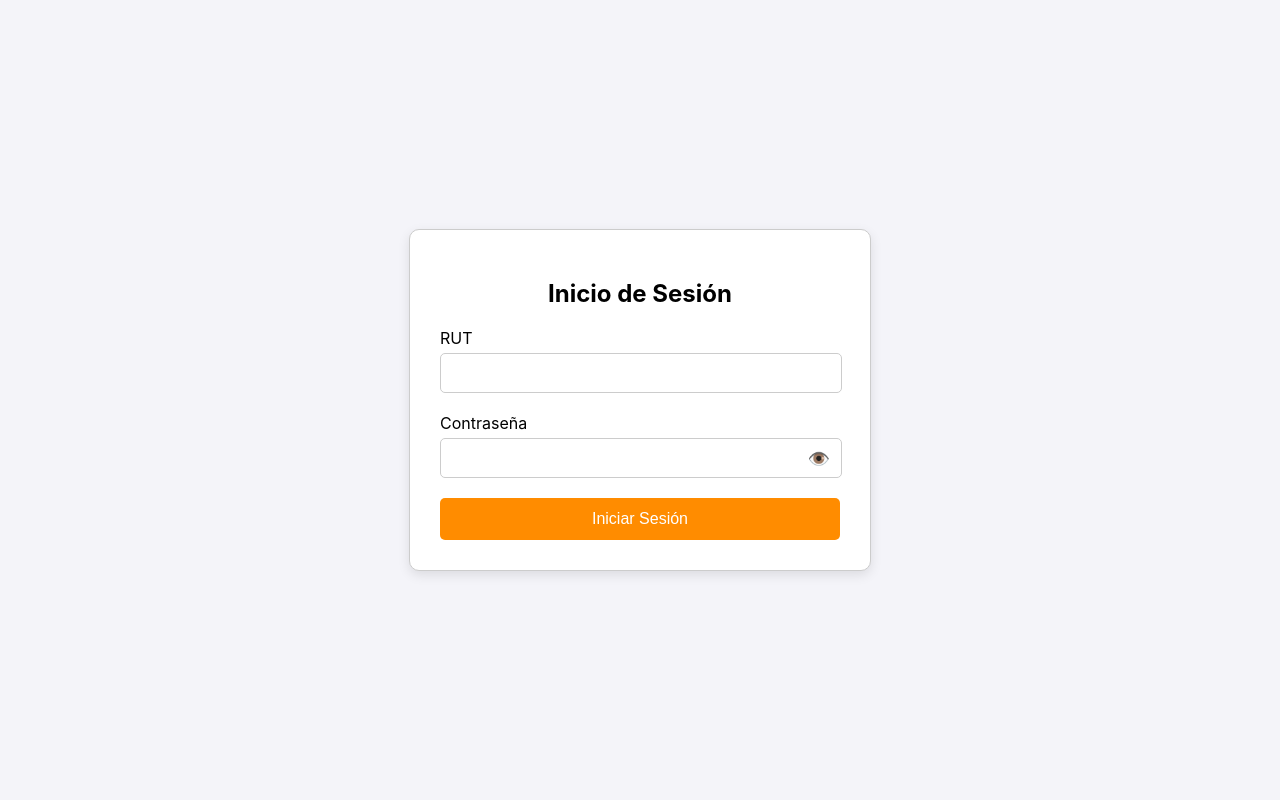
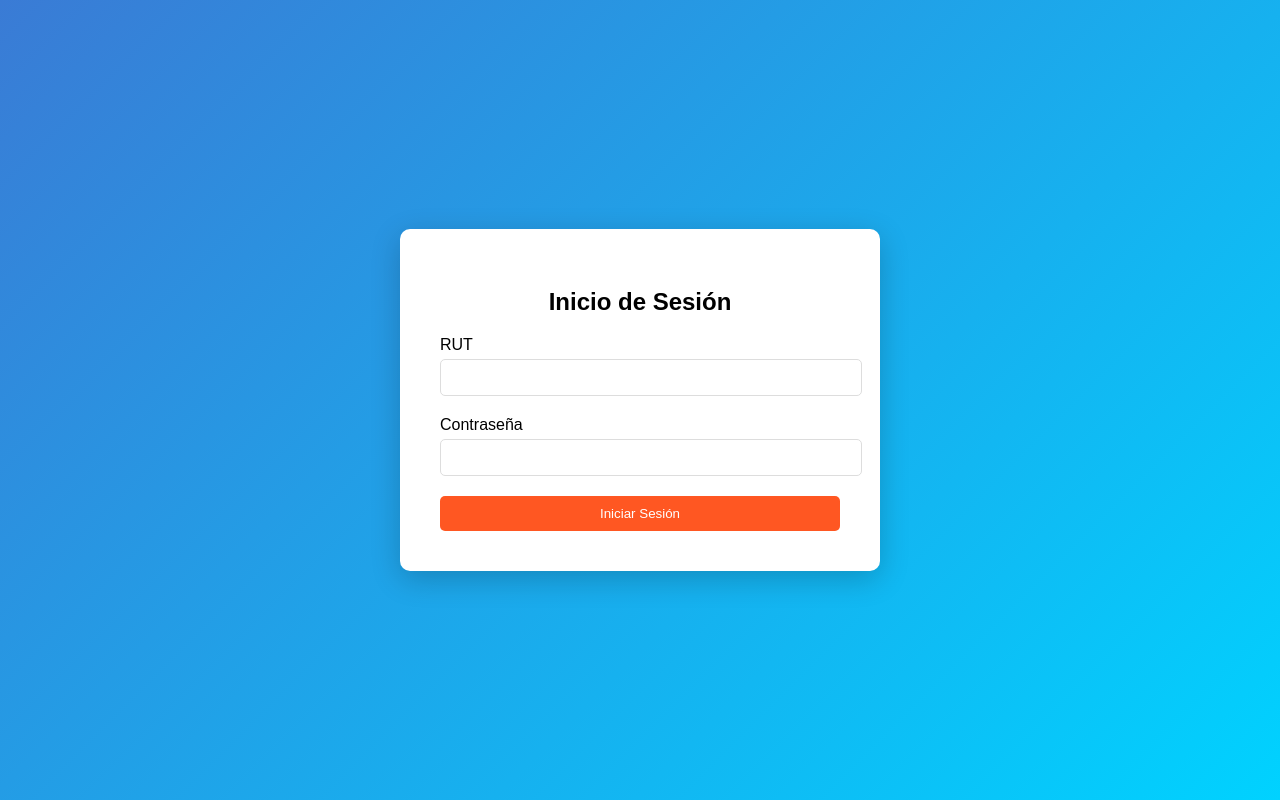
Before and after one commit to kaketsuOG/Sistema-de-control-de-asistencia-con-mensajeria-instantanea, a React (Create React App) app in the folder Plataforma_Atrasos/frontend/: page /login in a window 1280 px wide. Built offline with nearby package versions, Linux system fonts and the light colour scheme.

Commit message:
fondo de login

```diff
--- a/Plataforma_Atrasos/frontend/src/pages/LoginPage.css
+++ b/Plataforma_Atrasos/frontend/src/pages/LoginPage.css
@@ -4,14 +4,15 @@
     justify-content: center;
     align-items: center;
     height: 100vh;
-    background-color: #f0f2f5;
+    background: linear-gradient(135deg, #3a7bd5 0%, #00d2ff 100%);
+    font-family: 'Poppins', sans-serif;
 }
 
 .login-card {
     background-color: white;
     padding: 40px;
     border-radius: 10px;
-    box-shadow: 0 2px 10px rgba(0, 0, 0, 0.1);
+    box-shadow: 0 8px 30px rgba(0, 0, 0, 0.2);
     width: 100%;
     max-width: 400px;
     text-align: center;
@@ -36,26 +37,41 @@ h2 {
     padding: 10px;
     border: 1px solid #ddd;
     border-radius: 5px;
+    transition: border-color 0.3s ease;
+}
+
+.form-group input:focus {
+    border-color: #FF5722; /* Color del borde cuando se selecciona */
+    outline: none;
 }
 
 .login-button {
     width: 100%;
     padding: 10px;
-    background-color: #007bff;
+    background-color:#FF5722;
     color: white;
     border: none;
     border-radius: 5px;
     cursor: pointer;
+    transition: background-color 0.3s ease;
 }
 
 .login-button:hover {
-    background-color: #0056b3;
+    background-color: #E64A19;
 }
 
+/* Mensaje de error */
 .error-message {
     color: red;
+    background-color: #ffe5e5;
+    padding: 10px;
     margin-bottom: 20px;
+    border-radius: 5px;
+    font-size: 14px;
+    text-align: center;
+    font-weight: bold;
 }
+
 
 .register-link {
     margin-top: 20px;
--- a/Plataforma_Atrasos/frontend/src/pages/LoginPage.js
+++ b/Plataforma_Atrasos/frontend/src/pages/LoginPage.js
@@ -11,98 +11,62 @@ const LoginPage = () => {
     const handleSubmit = async (e) => {
         e.preventDefault();
 
+        // Validación de campos vacíos
         if (!rutUsername || !contraseña) {
-            setError("Por favor completa todos los campos");
+            setError("Por favor, completa todos los campos.");
             return;
         }
 
         try {
+            // Intento de inicio de sesión
             await login(rutUsername, contraseña);
-            localStorage.setItem('RUT_USERNAME', rutUsername); // Guardar el RUT en localStorage
-            window.location.href = '/home';
+            localStorage.setItem('RUT_USERNAME', rutUsername); // Guardar RUT en localStorage
+            window.location.href = '/home'; // Redirigir a la página de inicio
         } catch (err) {
-            setError(err.response?.data?.message || "Error al iniciar sesión. Inténtalo de nuevo.");
+            // Manejo de errores de autenticación
+            if (err.response && err.response.status === 401) {
+                setError("RUT o contraseña incorrectos. Intenta de nuevo.");
+            } else {
+                setError("Ocurrió un error inesperado. Por favor, inténtalo más tarde.");
+            }
         }
     };
 
     return (
-        <div style={{
-            display: 'flex',
-            justifyContent: 'center',
-            alignItems: 'center',
-            height: '100vh',
-            backgroundColor: '#f4f4f9'
-        }}>
-            <div style={{
-                width: '400px',
-                padding: '30px',
-                border: '1px solid #ccc',
-                borderRadius: '10px',
-                boxShadow: '0 4px 12px rgba(0, 0, 0, 0.1)',
-                backgroundColor: 'white'
-            }}>
-                <h2 style={{ textAlign: 'center', marginBottom: '20px' }}>Inicio de Sesión</h2>
-                {error && <p style={{ color: 'red', textAlign: 'center' }}>{error}</p>}
+        <div className="login-page">
+            <div className="login-card">
+                <h2>Inicio de Sesión</h2>
+                {/* Mostrar mensaje de error si existe */}
+                {error && <p className="error-message">{error}</p>}
                 <form onSubmit={handleSubmit}>
-                    <div style={{ marginBottom: '20px' }}>
-                        <label style={{ display: 'block', marginBottom: '5px' }}>RUT</label>
+                    <div className="form-group">
+                        <label>RUT</label>
                         <input
                             type="text"
                             value={rutUsername}
                             onChange={(e) => setRutUsername(e.target.value)}
-                            style={{
-                                width: '95%',
-                                padding: '10px',
-                                borderRadius: '5px',
-                                border: '1px solid #ccc',
-                                fontSize: '16px'
-                            }}
                             aria-label="Ingrese su RUT"
                         />
                     </div>
-                    <div style={{ marginBottom: '20px', position: 'relative' }}>
-                        <label style={{ display: 'block', marginBottom: '5px' }}>Contraseña</label>
+                    <div className="form-group">
+                        <label>Contraseña</label>
+                        <div className="input-container">
                             <input
                                 type={showPassword ? 'text' : 'password'}
                                 value={contraseña}
                                 onChange={(e) => setContraseña(e.target.value)}
-                            style={{
-                                width: '95%',
-                                padding: '10px',
-                                borderRadius: '5px',
-                                border: '1px solid #ccc',
-                                fontSize: '16px'
-                            }}
                                 aria-label="Ingrese su contraseña"
                             />
-                        <span
+                            <i
+                                className="toggle-password"
                                 onClick={() => setShowPassword(!showPassword)}
-                            style={{
-                                position: 'absolute',
-                                right: '10px',
-                                top: '45px',
-                                transform: 'translateY(-50%)',
-                                cursor: 'pointer',
-                                fontSize: '18px'
-                            }}
                                 aria-label={showPassword ? "Ocultar contraseña" : "Mostrar contraseña"}
                             >
-                            {showPassword ? '🙈' : '👁️'}
-                        </span>
+                                {showPassword ? '' : ''}
+                            </i>
                         </div>
-                    <button
-                        type="submit"
-                        style={{
-                            width: '100%',
-                            padding: '12px',
-                            backgroundColor: '#FF8C00',
-                            color: 'white',
-                            border: 'none',
-                            borderRadius: '5px',
-                            fontSize: '16px',
-                            cursor: 'pointer'
-                        }}
-                    >
+                    </div>
+                    <button type="submit" className="login-button">
                         Iniciar Sesión
                     </button>
                 </form>
```
Lines whose indentation alone changed are shown as unchanged.
